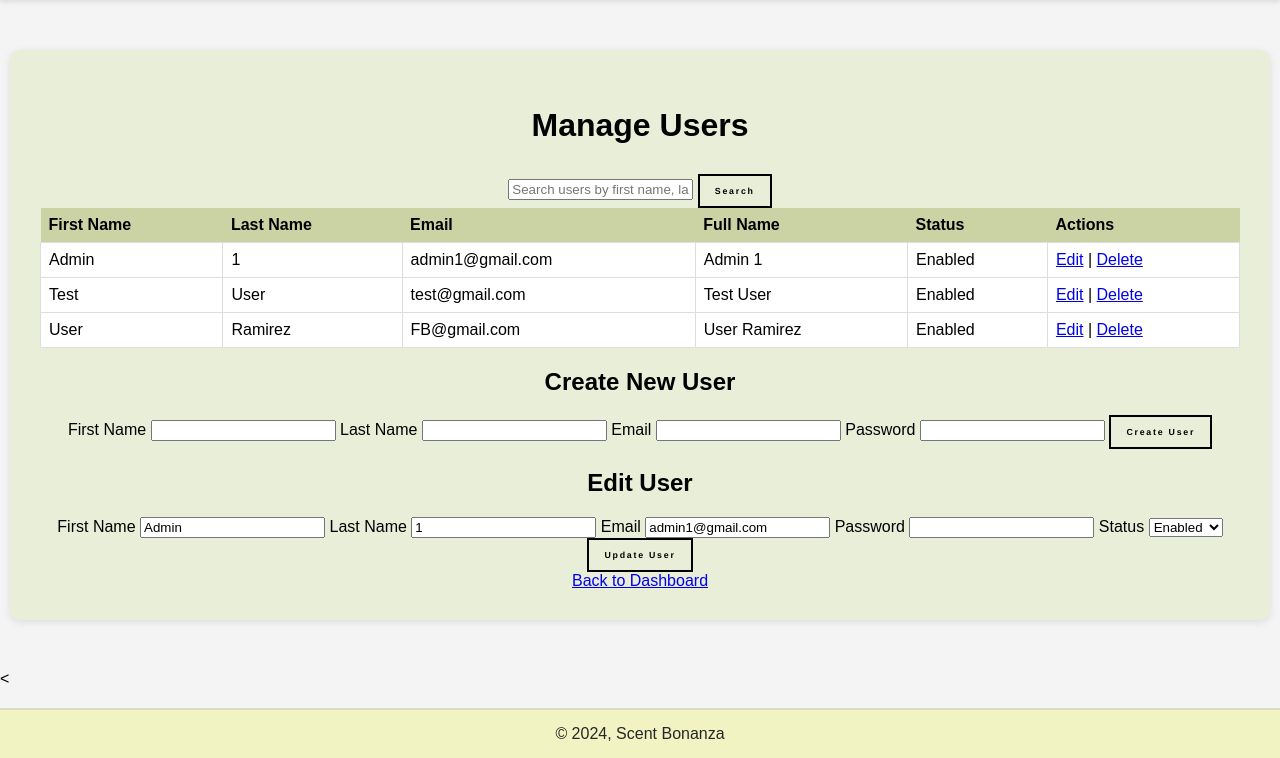
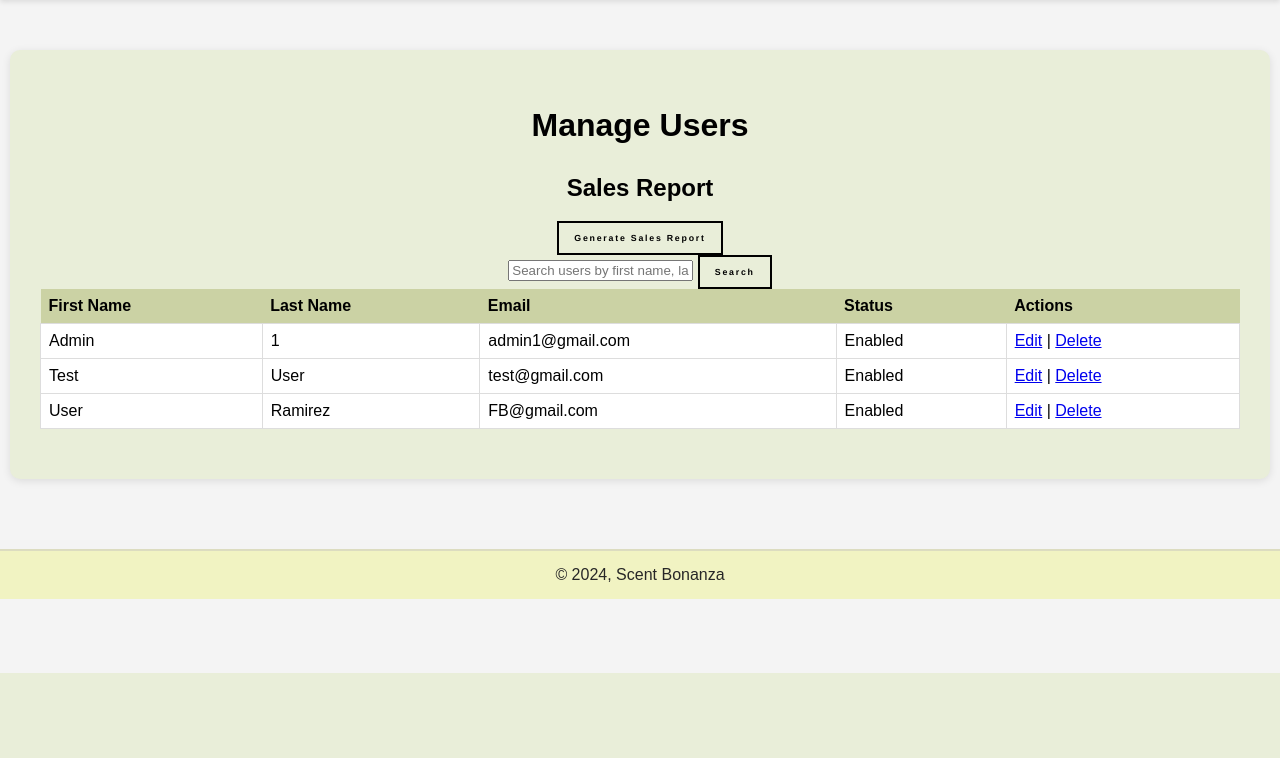
Before and after one commit to Xeidonn/ITPROG, a PHP site: page /manage_users.php?edit_user_id=15 in a window 1280 px wide. Shown: the part 127-885 px from the top of the page. After the commit the page ends 800 px from the top, so only its background shows below. Run offline with PHP 8.4, Linux system fonts and the light colour scheme; data comes from the database, SQL or seed files in the repository.

Commit message:
Add files via upload

```diff
--- a/php/manage_users.php
+++ b/php/manage_users.php
@@ -15,11 +15,12 @@ if ($conn->connect_error) {
     die("Connection failed: " . $conn->connect_error);
 }
 
-// Initialize users_result variable for both normal and search queries
+// Initialize variables
 $users_result = null;
+$searchTerm = '';
+$sales_report = [];
 
 // Search for users if a search term is provided
-$searchTerm = '';
 if (isset($_GET['search'])) {
     $searchTerm = $_GET['search'];
     $search_query = "SELECT * FROM users WHERE first_name LIKE ? OR last_name LIKE ? OR email LIKE ?";
@@ -34,12 +35,27 @@ if (isset($_GET['search'])) {
     $users_result = $conn->query($query);
 }
 
+// Generate sales report
+if (isset($_POST['generate_report'])) {
+    $report_query = "SELECT
+                        COUNT(*) AS total_orders,
+                        SUM(total_amount) AS total_sales,
+                        COUNT(CASE WHEN status = 'Completed' THEN 1 END) AS completed_orders
+                     FROM orders";
+    $report_result = $conn->query($report_query);
+    if ($report_result) {
+        $sales_report = $report_result->fetch_assoc();
+    } else {
+        $_SESSION['error_message'] = "Failed to generate sales report.";
+    }
+}
+
 // Handle create new user request
 if (isset($_POST['create_user'])) {
     $first_name = $_POST['first_name'];
     $last_name = $_POST['last_name'];
     $email = $_POST['email'];
-    $password = password_hash($_POST['password'], PASSWORD_DEFAULT); // Hash password
+    $password = password_hash($_POST['password'], PASSWORD_DEFAULT);
     $is_disabled = 0; // New user will be enabled by default
 
     $create_query = "INSERT INTO users (first_name, last_name, email, password, is_disabled) VALUES (?, ?, ?, ?, ?)";
@@ -47,7 +63,7 @@ if (isset($_POST['create_user'])) {
         $stmt->bind_param("ssssi", $first_name, $last_name, $email, $password, $is_disabled);
         if ($stmt->execute()) {
             $_SESSION['success_message'] = "User has been created successfully.";
-            header("Location: manage_users.php");  // Redirect after creation
+            header("Location: manage_users.php");
             exit();
         } else {
             $_SESSION['error_message'] = "Failed to create user.";
@@ -58,12 +74,12 @@ if (isset($_POST['create_user'])) {
 // Handle delete user request
 if (isset($_GET['delete_user_id'])) {
     $delete_user_id = $_GET['delete_user_id'];
-    $delete_query = "DELETE FROM users WHERE user_id = ?";  // Ensure user_id matches your table structure
+    $delete_query = "DELETE FROM users WHERE user_id = ?";
     if ($stmt = $conn->prepare($delete_query)) {
         $stmt->bind_param("i", $delete_user_id);
         $stmt->execute();
         $_SESSION['success_message'] = "User has been deleted successfully.";
-        header("Location: manage_users.php");  // Redirect to avoid resubmission
+        header("Location: manage_users.php");
         exit();
     } else {
         $_SESSION['error_message'] = "Failed to delete user.";
@@ -87,15 +103,15 @@ if (isset($_POST['update_user'])) {
     $first_name = $_POST['first_name'];
     $last_name = $_POST['last_name'];
     $email = $_POST['email'];
-    $password = $_POST['password'] ? password_hash($_POST['password'], PASSWORD_DEFAULT) : $user_data['password'];  // If no password provided, keep the old one
-    $is_disabled = $_POST['is_disabled']; // 0 or 1 (enabled/disabled)
+    $password = $_POST['password'] ? password_hash($_POST['password'], PASSWORD_DEFAULT) : $user_data['password'];
+    $is_disabled = $_POST['is_disabled'];
 
     $update_query = "UPDATE users SET first_name = ?, last_name = ?, email = ?, password = ?, is_disabled = ? WHERE user_id = ?";
     if ($stmt = $conn->prepare($update_query)) {
         $stmt->bind_param("ssssii", $first_name, $last_name, $email, $password, $is_disabled, $update_user_id);
         if ($stmt->execute()) {
             $_SESSION['success_message'] = "User has been updated successfully.";
-            header("Location: manage_users.php");  // Redirect after update
+            header("Location: manage_users.php");
             exit();
         } else {
             $_SESSION['error_message'] = "Failed to update user.";
@@ -116,7 +132,6 @@ $conn->close();
 </head>
 <body>
 
-<!-- Header Section -->
 <header>
     <div class="header-container">
         <div class="logo">
@@ -134,12 +149,11 @@ $conn->close();
     </div>
 </header>
 
-<!-- Admin Manage Users Section -->
 <section class="dashboard">
     <div class="dashboard-container">
         <h1>Manage Users</h1>
 
-        <!-- Success or Error Message -->
+        <!-- Success or Error Messages -->
         <?php if (isset($_SESSION['success_message'])): ?>
             <div class="success-message">
                 <?php echo $_SESSION['success_message']; ?>
@@ -154,105 +168,60 @@ $conn->close();
             </div>
         <?php endif; ?>
 
+        <!-- Sales Report Section -->
+        <h2>Sales Report</h2>
+        <form method="POST">
+            <button type="submit" name="generate_report">Generate Sales Report</button>
+        </form>
+
+        <?php if (!empty($sales_report)): ?>
+            <div class="sales-report">
+                <p><strong>Total Orders:</strong> <?php echo htmlspecialchars($sales_report['total_orders']); ?></p>
+                <p><strong>Total Sales:</strong> $<?php echo htmlspecialchars(number_format($sales_report['total_sales'], 2)); ?></p>
+                <p><strong>Completed Orders:</strong> <?php echo htmlspecialchars($sales_report['completed_orders']); ?></p>
+            </div>
+        <?php endif; ?>
+
         <!-- User Search Form -->
         <form method="GET">
             <input type="text" name="search" placeholder="Search users by first name, last name, or email" value="<?php echo htmlspecialchars($searchTerm); ?>">
             <button type="submit">Search</button>
         </form>
 
-        <!-- User List Table -->
+        <!-- User Table -->
         <table class="user-table">
             <thead>
                 <tr>
                     <th>First Name</th>
                     <th>Last Name</th>
                     <th>Email</th>
-                    <th>Full Name</th>
                     <th>Status</th>
                     <th>Actions</th>
                 </tr>
             </thead>
             <tbody>
-                <?php
-                if ($users_result && $users_result->num_rows > 0) {
-                    while ($user = $users_result->fetch_assoc()) {
-                        echo "<tr>";
-                        echo "<td>" . htmlspecialchars($user['first_name']) . "</td>";
-                        echo "<td>" . htmlspecialchars($user['last_name']) . "</td>";
-                        echo "<td>" . htmlspecialchars($user['email']) . "</td>";
-                        echo "<td>" . htmlspecialchars($user['first_name']) . " " . htmlspecialchars($user['last_name']) . "</td>";
-
-                        // Display user status (Enabled/Disabled)
-                        $status = $user['is_disabled'] ? 'Disabled' : 'Enabled';
-                        echo "<td>" . $status . "</td>";
-
-                        echo "<td>
-                            <a href='manage_users.php?edit_user_id=" . $user['user_id'] . "'>Edit</a> |
-                            <a href='manage_users.php?delete_user_id=" . $user['user_id'] . "' onclick='return confirm(\"Are you sure you want to delete this user?\")'>Delete</a>
-                        </td>";
-                        echo "</tr>";
-                    }
-                } else {
-                    echo "<tr><td colspan='6'>No users found</td></tr>";
-                }
-                ?>
+                <?php if ($users_result && $users_result->num_rows > 0): ?>
+                    <?php while ($user = $users_result->fetch_assoc()): ?>
+                        <tr>
+                            <td><?php echo htmlspecialchars($user['first_name']); ?></td>
+                            <td><?php echo htmlspecialchars($user['last_name']); ?></td>
+                            <td><?php echo htmlspecialchars($user['email']); ?></td>
+                            <td><?php echo $user['is_disabled'] ? 'Disabled' : 'Enabled'; ?></td>
+                            <td>
+                                <a href="manage_users.php?edit_user_id=<?php echo htmlspecialchars($user['user_id']); ?>">Edit</a> |
+                                <a href="manage_users.php?delete_user_id=<?php echo htmlspecialchars($user['user_id']); ?>" onclick="return confirm('Are you sure?')">Delete</a>
+                            </td>
+                        </tr>
+                    <?php endwhile; ?>
+                <?php else: ?>
+                    <tr><td colspan="5">No users found.</td></tr>
+                <?php endif; ?>
             </tbody>
         </table>
-
-        <!-- Create New User Form -->
-        <h2>Create New User</h2>
-        <form method="POST" action="manage_users.php">
-            <label for="first_name">First Name</label>
-            <input type="text" name="first_name" required>
-
-            <label for="last_name">Last Name</label>
-            <input type="text" name="last_name" required>
-
-            <label for="email">Email</label>
-            <input type="email" name="email" required>
-
-            <label for="password">Password</label>
-            <input type="password" name="password" required>
-
-            <button type="submit" name="create_user">Create User</button>
-        </form>
-
-
-        <!-- Update User Form -->
-        <?php if (isset($user_data)): ?>
-            <h2>Edit User</h2>
-            <form method="POST" action="manage_users.php">
-                <input type="hidden" name="user_id" value="<?php echo htmlspecialchars($user_data['user_id']); ?>">
-
-                <label for="first_name">First Name</label>
-                <input type="text" name="first_name" value="<?php echo htmlspecialchars($user_data['first_name']); ?>" required>
-
-                <label for="last_name">Last Name</label>
-                <input type="text" name="last_name" value="<?php echo htmlspecialchars($user_data['last_name']); ?>" required>
-
-                <label for="email">Email</label>
-                <input type="email" name="email" value="<?php echo htmlspecialchars($user_data['email']); ?>" required>
-
-                <label for="password">Password</label>
-                <input type="password" name="password">
-
-                <label for="is_disabled">Status</label>
-                <select name="is_disabled">
-                    <option value="0" <?php echo ($user_data['is_disabled'] == 0) ? 'selected' : ''; ?>>Enabled</option>
-                    <option value="1" <?php echo ($user_data['is_disabled'] == 1) ? 'selected' : ''; ?>>Disabled</option>
-                </select>
-
-                <button type="submit" name="update_user">Update User</button>
-            </form>
-        <?php endif; ?>
-
-        <!-- Back to Admin Home Page -->
-        <section class="back-to-dashboard">
-            <a href="admindashboard.php" class="back-link">Back to Dashboard</a>
-        </section>
     </div>
 </section>
-<<section class="footer">
+
+<section class="footer">
     <div class="copyright">
          &copy; <?php echo date("Y"); ?>, Scent Bonanza
     </div>
```
